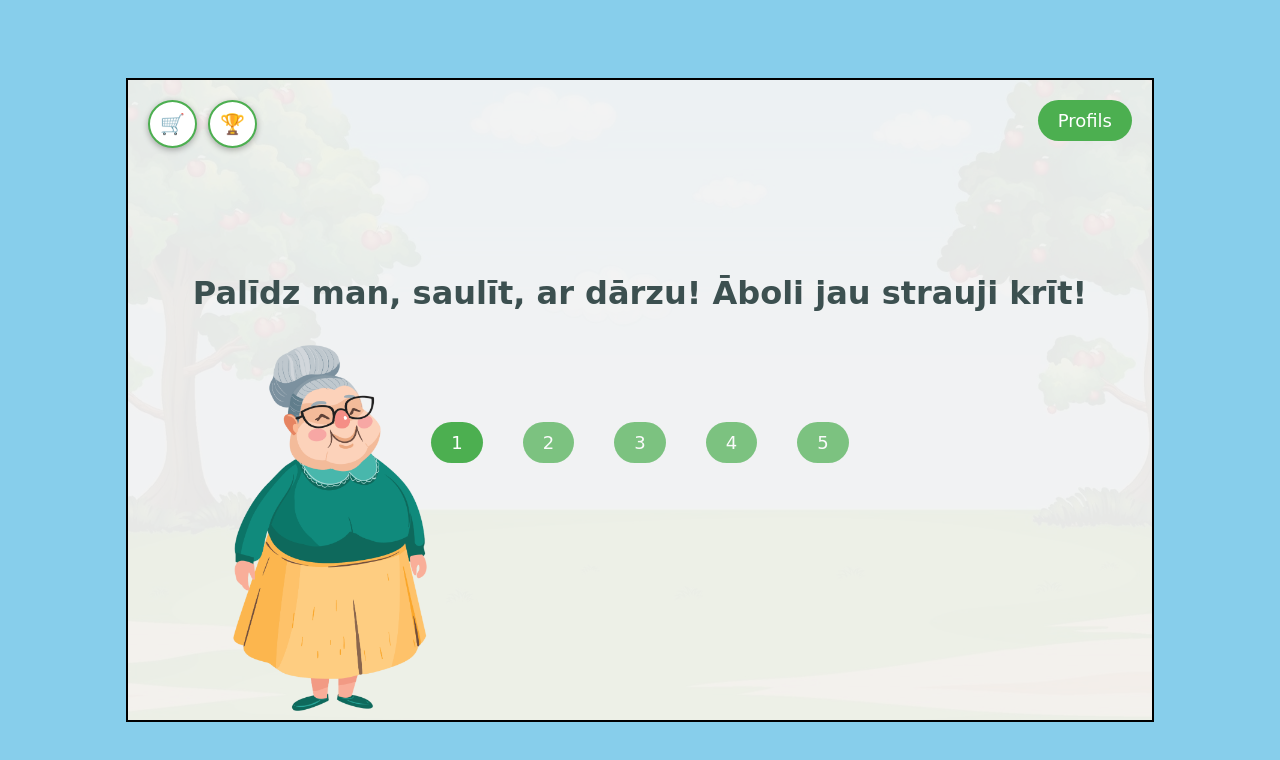
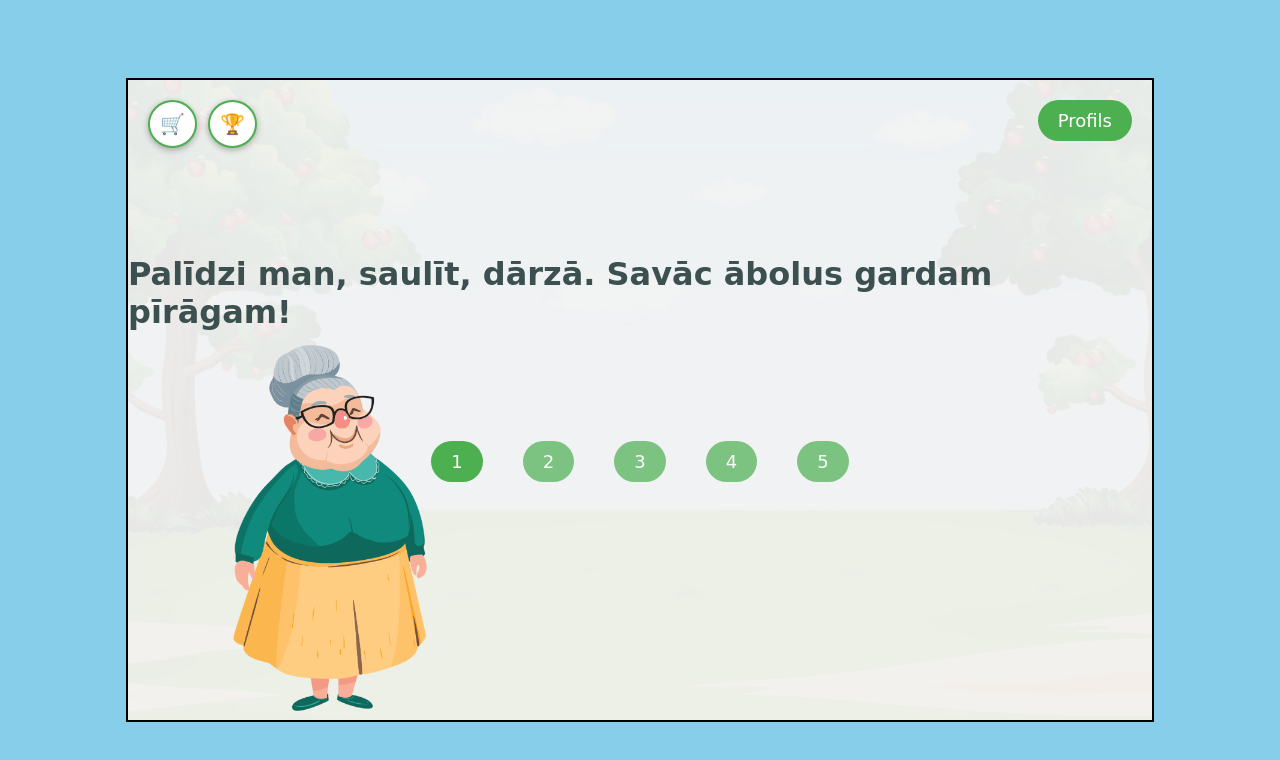
Before and after one commit to Anjutik19/testB, a plain HTML site: page index.html in a window 1280 px wide. Drawn offline with Linux system fonts and the light colour scheme.

Commit message:
Update index.html

```diff
--- a/index.html
+++ b/index.html
@@ -490,7 +490,7 @@
 
     <div id="game-container">
         <div id="start-screen">
-            <h1 id="main-title" style="margin-bottom: 80px;">Palīdz man, saulīt, ar dārzu! Āboli jau strauji krīt!</h1>
+            <h1 id="main-title" style="margin-bottom: 80px;">Palīdzi man, saulīt,  dārzā. Savāc ābolus gardam pīrāgam!</h1>
             <div id="level-buttons" style="display: flex; gap: 20px; margin: 20px;">
                 <button class="level-btn" data-level="1">1</button>
                 <button class="level-btn" data-level="2">2</button>
```
